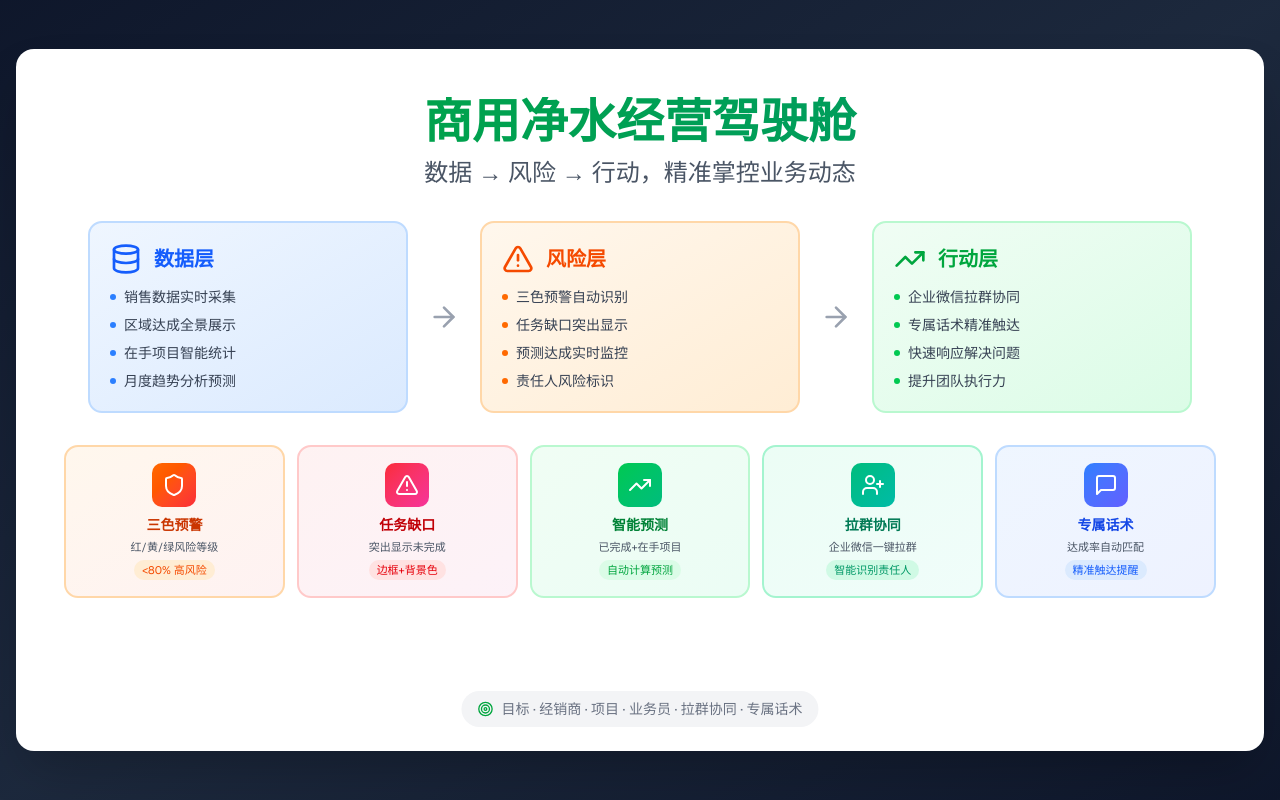
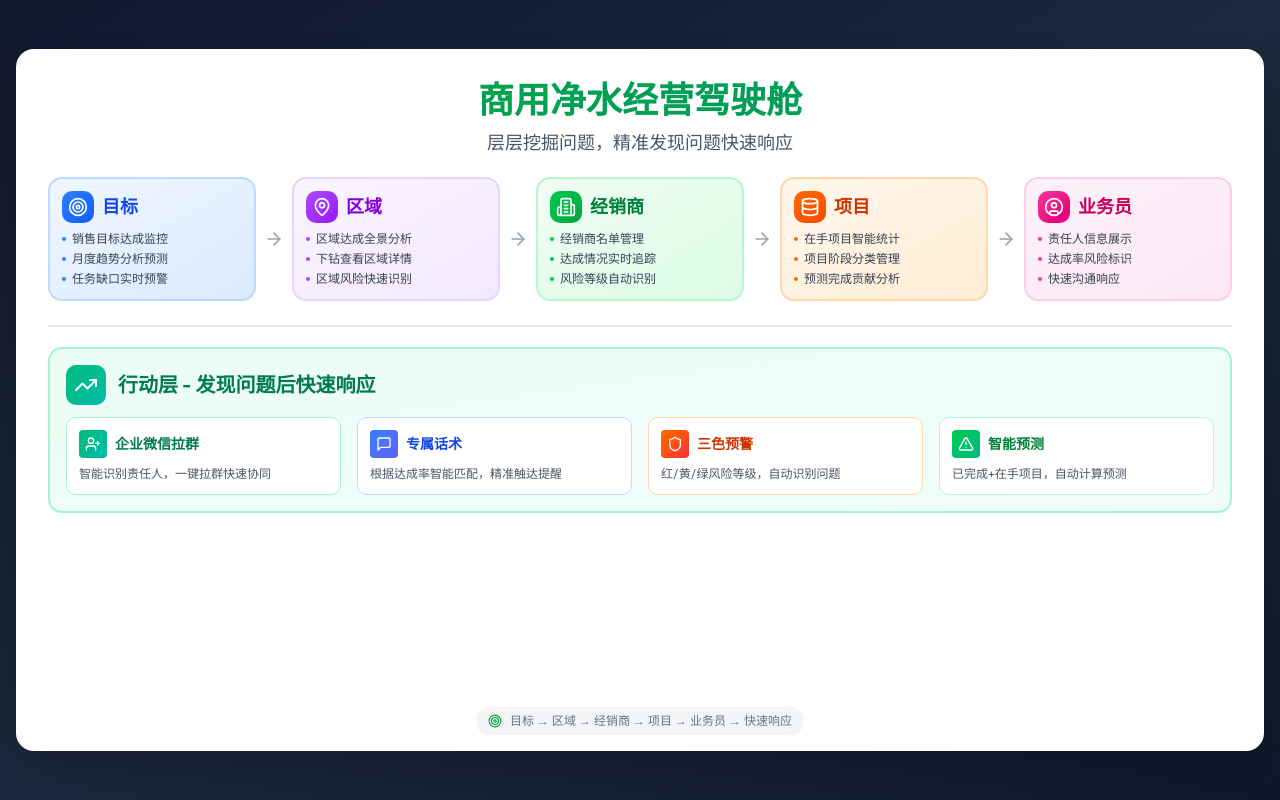
Before and after one commit to navylee1990/coze_jsc, a Next.js app: page /ppt in a window 1280 px wide. Built offline with nearby package versions, Linux system fonts and the light colour scheme.

Commit message:
auto saved your changes before restore
Coze-Commit-Type: auto

```diff
--- a/src/app/ppt/page.tsx
+++ b/src/app/ppt/page.tsx
@@ -1,108 +1,156 @@
 'use client';
 
-import { Database, AlertTriangle, TrendingUp, Target, ArrowRight, Shield, MessageSquare, UserPlus } from 'lucide-react';
+import { Database, AlertTriangle, TrendingUp, Target, ArrowRight, Shield, MessageSquare, UserPlus, MapPin, Building2, Users, UserCircle } from 'lucide-react';
 
 export default function PPTPage() {
   return (
     <div className="min-h-screen bg-gradient-to-br from-slate-900 via-slate-800 to-slate-900 flex items-center justify-center p-4">
       <div className="w-full max-w-7xl">
-        <div className="bg-white rounded-2xl shadow-2xl overflow-hidden aspect-video p-12 relative">
+        <div className="bg-white rounded-2xl shadow-2xl overflow-hidden aspect-video p-8 relative">
           {/* 标题区域 */}
-          <div className="text-center mb-8">
-            <h1 className="text-5xl font-bold bg-gradient-to-r from-green-600 to-emerald-600 bg-clip-text text-transparent mb-3">
+          <div className="text-center mb-5">
+            <h1 className="text-4xl font-bold bg-gradient-to-r from-green-600 to-emerald-600 bg-clip-text text-transparent mb-2">
               商用净水经营驾驶舱
             </h1>
-            <p className="text-2xl text-gray-600 font-medium">数据 → 风险 → 行动，精准掌控业务动态</p>
+            <p className="text-lg text-gray-600">层层挖掘问题，精准发现问题快速响应</p>
           </div>
 
-          {/* 核心流程 */}
-          <div className="mb-8">
-            <div className="flex items-center justify-center gap-5">
-              {/* 数据层 */}
-              <div className="flex-1 max-w-xs">
-                <div className="bg-gradient-to-br from-blue-50 to-blue-100 rounded-xl p-5 border-2 border-blue-200">
-                  <div className="flex items-center gap-3 mb-3">
-                    <Database className="w-8 h-8 text-blue-600" />
-                    <h3 className="text-xl font-bold text-blue-600">数据层</h3>
+          {/* 下钻流程：目标→区域→经销商→项目→业务员 */}
+          <div className="mb-6">
+            <div className="flex items-center justify-between gap-2">
+              {/* 目标 */}
+              <div className="flex-1">
+                <div className="bg-gradient-to-br from-blue-50 to-blue-100 rounded-xl p-3 border-2 border-blue-200 h-full">
+                  <div className="flex items-center gap-2 mb-2">
+                    <div className="p-1.5 bg-gradient-to-br from-blue-500 to-blue-600 rounded-lg">
+                      <Target className="w-5 h-5 text-white" />
                     </div>
-                  <div className="space-y-2 text-sm text-gray-700">
-                    <div className="flex items-center gap-2">
-                      <div className="w-1.5 h-1.5 rounded-full bg-blue-500"></div>
-                      <span>销售数据实时采集</span>
+                    <h3 className="text-lg font-bold text-blue-700">目标</h3>
                   </div>
-                    <div className="flex items-center gap-2">
-                      <div className="w-1.5 h-1.5 rounded-full bg-blue-500"></div>
-                      <span>区域达成全景展示</span>
+                  <div className="space-y-1 text-xs text-gray-700">
+                    <div className="flex items-center gap-1.5">
+                      <div className="w-1 h-1 rounded-full bg-blue-500"></div>
+                      <span>销售目标达成监控</span>
                     </div>
-                    <div className="flex items-center gap-2">
-                      <div className="w-1.5 h-1.5 rounded-full bg-blue-500"></div>
-                      <span>在手项目智能统计</span>
+                    <div className="flex items-center gap-1.5">
+                      <div className="w-1 h-1 rounded-full bg-blue-500"></div>
+                      <span>月度趋势分析预测</span>
                     </div>
-                    <div className="flex items-center gap-2">
-                      <div className="w-1.5 h-1.5 rounded-full bg-blue-500"></div>
-                      <span>月度趋势分析预测</span>
+                    <div className="flex items-center gap-1.5">
+                      <div className="w-1 h-1 rounded-full bg-blue-500"></div>
+                      <span>任务缺口实时预警</span>
                     </div>
                   </div>
                 </div>
               </div>
 
-              {/* 箭头 */}
-              <ArrowRight className="w-8 h-8 text-gray-400 flex-shrink-0" />
+              <ArrowRight className="w-5 h-5 text-gray-400 flex-shrink-0" />
 
-              {/* 风险层 */}
-              <div className="flex-1 max-w-xs">
-                <div className="bg-gradient-to-br from-orange-50 to-orange-100 rounded-xl p-5 border-2 border-orange-200">
-                  <div className="flex items-center gap-3 mb-3">
-                    <AlertTriangle className="w-8 h-8 text-orange-600" />
-                    <h3 className="text-xl font-bold text-orange-600">风险层</h3>
+              {/* 区域 */}
+              <div className="flex-1">
+                <div className="bg-gradient-to-br from-purple-50 to-purple-100 rounded-xl p-3 border-2 border-purple-200 h-full">
+                  <div className="flex items-center gap-2 mb-2">
+                    <div className="p-1.5 bg-gradient-to-br from-purple-500 to-purple-600 rounded-lg">
+                      <MapPin className="w-5 h-5 text-white" />
                     </div>
-                  <div className="space-y-2 text-sm text-gray-700">
-                    <div className="flex items-center gap-2">
-                      <div className="w-1.5 h-1.5 rounded-full bg-orange-500"></div>
-                      <span>三色预警自动识别</span>
+                    <h3 className="text-lg font-bold text-purple-700">区域</h3>
                   </div>
-                    <div className="flex items-center gap-2">
-                      <div className="w-1.5 h-1.5 rounded-full bg-orange-500"></div>
-                      <span>任务缺口突出显示</span>
+                  <div className="space-y-1 text-xs text-gray-700">
+                    <div className="flex items-center gap-1.5">
+                      <div className="w-1 h-1 rounded-full bg-purple-500"></div>
+                      <span>区域达成全景分析</span>
                     </div>
-                    <div className="flex items-center gap-2">
-                      <div className="w-1.5 h-1.5 rounded-full bg-orange-500"></div>
-                      <span>预测达成实时监控</span>
+                    <div className="flex items-center gap-1.5">
+                      <div className="w-1 h-1 rounded-full bg-purple-500"></div>
+                      <span>下钻查看区域详情</span>
                     </div>
-                    <div className="flex items-center gap-2">
-                      <div className="w-1.5 h-1.5 rounded-full bg-orange-500"></div>
-                      <span>责任人风险标识</span>
+                    <div className="flex items-center gap-1.5">
+                      <div className="w-1 h-1 rounded-full bg-purple-500"></div>
+                      <span>区域风险快速识别</span>
                     </div>
                   </div>
                 </div>
               </div>
 
-              {/* 箭头 */}
-              <ArrowRight className="w-8 h-8 text-gray-400 flex-shrink-0" />
+              <ArrowRight className="w-5 h-5 text-gray-400 flex-shrink-0" />
 
-              {/* 行动层 */}
-              <div className="flex-1 max-w-xs">
-                <div className="bg-gradient-to-br from-green-50 to-green-100 rounded-xl p-5 border-2 border-green-200">
-                  <div className="flex items-center gap-3 mb-3">
-                    <TrendingUp className="w-8 h-8 text-green-600" />
-                    <h3 className="text-xl font-bold text-green-600">行动层</h3>
+              {/* 经销商 */}
+              <div className="flex-1">
+                <div className="bg-gradient-to-br from-green-50 to-green-100 rounded-xl p-3 border-2 border-green-200 h-full">
+                  <div className="flex items-center gap-2 mb-2">
+                    <div className="p-1.5 bg-gradient-to-br from-green-500 to-green-600 rounded-lg">
+                      <Building2 className="w-5 h-5 text-white" />
                     </div>
-                  <div className="space-y-2 text-sm text-gray-700">
-                    <div className="flex items-center gap-2">
-                      <div className="w-1.5 h-1.5 rounded-full bg-green-500"></div>
-                      <span>企业微信拉群协同</span>
+                    <h3 className="text-lg font-bold text-green-700">经销商</h3>
                   </div>
-                    <div className="flex items-center gap-2">
-                      <div className="w-1.5 h-1.5 rounded-full bg-green-500"></div>
-                      <span>专属话术精准触达</span>
+                  <div className="space-y-1 text-xs text-gray-700">
+                    <div className="flex items-center gap-1.5">
+                      <div className="w-1 h-1 rounded-full bg-green-500"></div>
+                      <span>经销商名单管理</span>
                     </div>
-                    <div className="flex items-center gap-2">
-                      <div className="w-1.5 h-1.5 rounded-full bg-green-500"></div>
-                      <span>快速响应解决问题</span>
+                    <div className="flex items-center gap-1.5">
+                      <div className="w-1 h-1 rounded-full bg-green-500"></div>
+                      <span>达成情况实时追踪</span>
                     </div>
-                    <div className="flex items-center gap-2">
-                      <div className="w-1.5 h-1.5 rounded-full bg-green-500"></div>
-                      <span>提升团队执行力</span>
+                    <div className="flex items-center gap-1.5">
+                      <div className="w-1 h-1 rounded-full bg-green-500"></div>
+                      <span>风险等级自动识别</span>
+                    </div>
+                  </div>
+                </div>
+              </div>
+
+              <ArrowRight className="w-5 h-5 text-gray-400 flex-shrink-0" />
+
+              {/* 项目 */}
+              <div className="flex-1">
+                <div className="bg-gradient-to-br from-orange-50 to-orange-100 rounded-xl p-3 border-2 border-orange-200 h-full">
+                  <div className="flex items-center gap-2 mb-2">
+                    <div className="p-1.5 bg-gradient-to-br from-orange-500 to-orange-600 rounded-lg">
+                      <Database className="w-5 h-5 text-white" />
+                    </div>
+                    <h3 className="text-lg font-bold text-orange-700">项目</h3>
+                  </div>
+                  <div className="space-y-1 text-xs text-gray-700">
+                    <div className="flex items-center gap-1.5">
+                      <div className="w-1 h-1 rounded-full bg-orange-500"></div>
+                      <span>在手项目智能统计</span>
+                    </div>
+                    <div className="flex items-center gap-1.5">
+                      <div className="w-1 h-1 rounded-full bg-orange-500"></div>
+                      <span>项目阶段分类管理</span>
+                    </div>
+                    <div className="flex items-center gap-1.5">
+                      <div className="w-1 h-1 rounded-full bg-orange-500"></div>
+                      <span>预测完成贡献分析</span>
+                    </div>
+                  </div>
+                </div>
+              </div>
+
+              <ArrowRight className="w-5 h-5 text-gray-400 flex-shrink-0" />
+
+              {/* 业务员 */}
+              <div className="flex-1">
+                <div className="bg-gradient-to-br from-pink-50 to-pink-100 rounded-xl p-3 border-2 border-pink-200 h-full">
+                  <div className="flex items-center gap-2 mb-2">
+                    <div className="p-1.5 bg-gradient-to-br from-pink-500 to-pink-600 rounded-lg">
+                      <UserCircle className="w-5 h-5 text-white" />
+                    </div>
+                    <h3 className="text-lg font-bold text-pink-700">业务员</h3>
+                  </div>
+                  <div className="space-y-1 text-xs text-gray-700">
+                    <div className="flex items-center gap-1.5">
+                      <div className="w-1 h-1 rounded-full bg-pink-500"></div>
+                      <span>责任人信息展示</span>
+                    </div>
+                    <div className="flex items-center gap-1.5">
+                      <div className="w-1 h-1 rounded-full bg-pink-500"></div>
+                      <span>达成率风险标识</span>
+                    </div>
+                    <div className="flex items-center gap-1.5">
+                      <div className="w-1 h-1 rounded-full bg-pink-500"></div>
+                      <span>快速沟通响应</span>
                     </div>
                   </div>
                 </div>
@@ -110,94 +158,69 @@ export default function PPTPage() {
             </div>
           </div>
 
-          {/* 五大核心特色 */}
-          <div className="grid grid-cols-5 gap-3">
-            {/* 三色预警 */}
-            <div className="bg-gradient-to-br from-orange-50 to-red-50 rounded-xl p-4 border-2 border-orange-200">
-              <div className="flex flex-col items-center text-center">
-                <div className="p-2.5 bg-gradient-to-br from-orange-500 to-red-500 rounded-lg mb-2">
-                  <Shield className="w-6 h-6 text-white" />
+          {/* 分割线和行动层 */}
+          <div className="border-t-2 border-gray-200 my-5"></div>
+
+          {/* 行动层 */}
+          <div className="bg-gradient-to-br from-emerald-50 to-teal-50 rounded-xl p-4 border-2 border-emerald-200">
+            <div className="flex items-center gap-3 mb-3">
+              <div className="p-2 bg-gradient-to-br from-emerald-500 to-teal-500 rounded-lg">
+                <TrendingUp className="w-6 h-6 text-white" />
               </div>
-                <div className="flex items-center gap-1 mb-1">
-                  <h3 className="text-sm font-bold text-orange-700">三色预警</h3>
+              <h3 className="text-xl font-bold text-emerald-700">行动层 - 发现问题后快速响应</h3>
             </div>
-                <div className="text-[11px] text-gray-600 mb-1">红/黄/绿风险等级</div>
-                <div className="text-[11px] text-orange-600 bg-orange-100 px-2 py-0.5 rounded-full">
-                  &lt;80% 高风险
+            <div className="grid grid-cols-4 gap-4">
+              {/* 企业微信拉群 */}
+              <div className="bg-white rounded-lg p-3 border border-emerald-200">
+                <div className="flex items-center gap-2 mb-2">
+                  <div className="p-1.5 bg-gradient-to-br from-emerald-500 to-teal-500 rounded">
+                    <UserPlus className="w-4 h-4 text-white" />
                   </div>
+                  <h4 className="font-bold text-emerald-700 text-sm">企业微信拉群</h4>
                 </div>
+                <p className="text-xs text-gray-600">智能识别责任人，一键拉群快速协同</p>
               </div>
 
-            {/* 任务缺口 */}
-            <div className="bg-gradient-to-br from-red-50 to-pink-50 rounded-xl p-4 border-2 border-red-200">
-              <div className="flex flex-col items-center text-center">
-                <div className="p-2.5 bg-gradient-to-br from-red-500 to-pink-500 rounded-lg mb-2">
-                  <AlertTriangle className="w-6 h-6 text-white" />
+              {/* 专属话术 */}
+              <div className="bg-white rounded-lg p-3 border border-blue-200">
+                <div className="flex items-center gap-2 mb-2">
+                  <div className="p-1.5 bg-gradient-to-br from-blue-500 to-indigo-500 rounded">
+                    <MessageSquare className="w-4 h-4 text-white" />
                   </div>
-                <div className="flex items-center gap-1 mb-1">
-                  <h3 className="text-sm font-bold text-red-700">任务缺口</h3>
+                  <h4 className="font-bold text-blue-700 text-sm">专属话术</h4>
                 </div>
-                <div className="text-[11px] text-gray-600 mb-1">突出显示未完成</div>
-                <div className="text-[11px] text-red-600 bg-red-100 px-2 py-0.5 rounded-full">
-                  边框+背景色
+                <p className="text-xs text-gray-600">根据达成率智能匹配，精准触达提醒</p>
               </div>
+
+              {/* 三色预警 */}
+              <div className="bg-white rounded-lg p-3 border border-orange-200">
+                <div className="flex items-center gap-2 mb-2">
+                  <div className="p-1.5 bg-gradient-to-br from-orange-500 to-red-500 rounded">
+                    <Shield className="w-4 h-4 text-white" />
                   </div>
+                  <h4 className="font-bold text-orange-700 text-sm">三色预警</h4>
+                </div>
+                <p className="text-xs text-gray-600">红/黄/绿风险等级，自动识别问题</p>
               </div>
 
               {/* 智能预测 */}
-            <div className="bg-gradient-to-br from-green-50 to-emerald-50 rounded-xl p-4 border-2 border-green-200">
-              <div className="flex flex-col items-center text-center">
-                <div className="p-2.5 bg-gradient-to-br from-green-500 to-emerald-500 rounded-lg mb-2">
-                  <TrendingUp className="w-6 h-6 text-white" />
+              <div className="bg-white rounded-lg p-3 border border-green-200">
+                <div className="flex items-center gap-2 mb-2">
+                  <div className="p-1.5 bg-gradient-to-br from-green-500 to-emerald-500 rounded">
+                    <AlertTriangle className="w-4 h-4 text-white" />
                   </div>
-                <div className="flex items-center gap-1 mb-1">
-                  <h3 className="text-sm font-bold text-green-700">智能预测</h3>
+                  <h4 className="font-bold text-green-700 text-sm">智能预测</h4>
                 </div>
-                <div className="text-[11px] text-gray-600 mb-1">已完成+在手项目</div>
-                <div className="text-[11px] text-green-600 bg-green-100 px-2 py-0.5 rounded-full">
-                  自动计算预测
-                </div>
-              </div>
-            </div>
-
-            {/* 企业微信拉群 */}
-            <div className="bg-gradient-to-br from-emerald-50 to-teal-50 rounded-xl p-4 border-2 border-emerald-200">
-              <div className="flex flex-col items-center text-center">
-                <div className="p-2.5 bg-gradient-to-br from-emerald-500 to-teal-500 rounded-lg mb-2">
-                  <UserPlus className="w-6 h-6 text-white" />
-                </div>
-                <div className="flex items-center gap-1 mb-1">
-                  <h3 className="text-sm font-bold text-emerald-700">拉群协同</h3>
-                </div>
-                <div className="text-[11px] text-gray-600 mb-1">企业微信一键拉群</div>
-                <div className="text-[11px] text-emerald-600 bg-emerald-100 px-2 py-0.5 rounded-full">
-                  智能识别责任人
-                </div>
-              </div>
-            </div>
-
-            {/* 专属话术 */}
-            <div className="bg-gradient-to-br from-blue-50 to-indigo-50 rounded-xl p-4 border-2 border-blue-200">
-              <div className="flex flex-col items-center text-center">
-                <div className="p-2.5 bg-gradient-to-br from-blue-500 to-indigo-500 rounded-lg mb-2">
-                  <MessageSquare className="w-6 h-6 text-white" />
-                </div>
-                <div className="flex items-center gap-1 mb-1">
-                  <h3 className="text-sm font-bold text-blue-700">专属话术</h3>
-                </div>
-                <div className="text-[11px] text-gray-600 mb-1">达成率自动匹配</div>
-                <div className="text-[11px] text-blue-600 bg-blue-100 px-2 py-0.5 rounded-full">
-                  精准触达提醒
-                </div>
+                <p className="text-xs text-gray-600">已完成+在手项目，自动计算预测</p>
               </div>
             </div>
           </div>
 
           {/* 底部标语 */}
-          <div className="absolute bottom-6 left-1/2 transform -translate-x-1/2">
-            <div className="flex items-center gap-2 text-sm text-gray-500 bg-gray-100 px-4 py-2 rounded-full">
-              <Target className="w-4 h-4 text-green-600" />
-              <span>目标 · 经销商 · 项目 · 业务员 · 拉群协同 · 专属话术</span>
+          <div className="absolute bottom-4 left-1/2 transform -translate-x-1/2">
+            <div className="flex items-center gap-2 text-xs text-gray-500 bg-gray-100 px-3 py-1.5 rounded-full">
+              <Target className="w-3.5 h-3.5 text-green-600" />
+              <span>目标 → 区域 → 经销商 → 项目 → 业务员 → 快速响应</span>
             </div>
           </div>
         </div>
```
Lines whose indentation alone changed are shown as unchanged.
